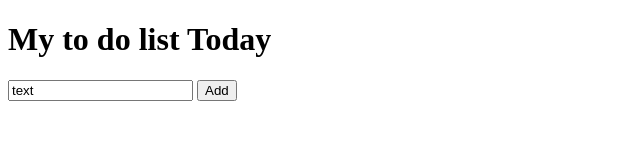
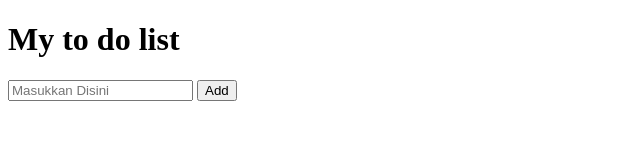
Before and after one commit to rubianggoro/learn-dom, a plain HTML site: page index.html in a window 1280 px wide. Shown: the whole page, without its empty margins (0-640 px from the left). Drawn offline with Linux system fonts and the light colour scheme.

Commit message:
update deploy

```diff
--- a/index.html
+++ b/index.html
@@ -7,8 +7,8 @@
   </head>
 
   <body>
-    <h1>My to do list Today</h1>
-    <input id="input" type="text" value="text" />
+    <h1>My to do list</h1>
+    <input id="input" type="text" placeholder="Masukkan Disini" />
     <button id="btn">Add</button>
 
     <script src="index.js"></script>
```
Also changed, not shown: img/ss.png (added), 1 other file.
